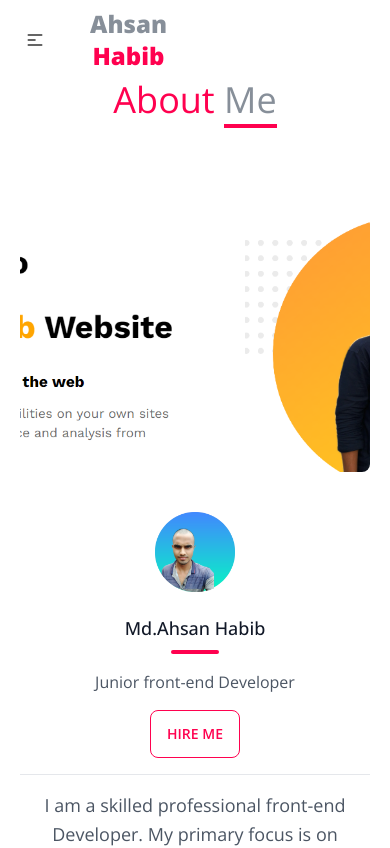
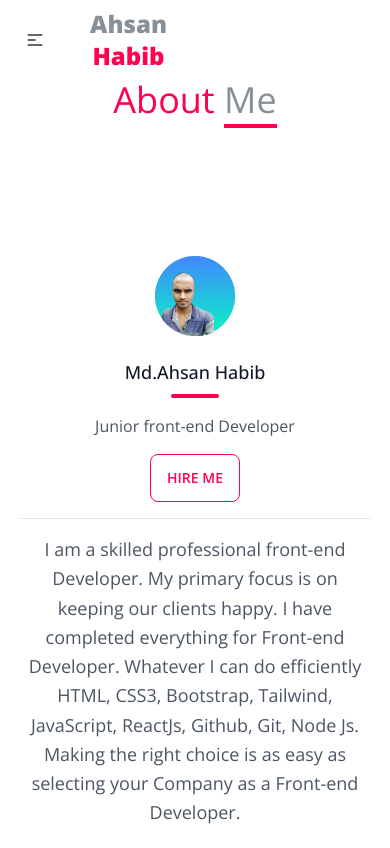
Before and after one commit to Ahsan855/Portfolio-Me, a React (Create React App) app: page /about in a window 390 px wide. Shown: the top 848 px of the page. Built offline with nearby package versions, Linux system fonts and the light colour scheme.

Commit message:
about section responsive done

```diff
--- a/src/Pages/About/About.js
+++ b/src/Pages/About/About.js
@@ -11,7 +11,7 @@ const About = () => {
       <section class="text-gray-600 body-font">
         <div class="container px-5 py-24 mx-auto flex flex-col">
           <div class="lg:w-4/6 mx-auto">
-            <div class="rounded-lg h-64 overflow-hidden">
+            <div class="rounded-lg h-64 overflow-hidden  hidden md:block">
               <img
                 alt="content"
                 class="object-cover object-center h-full w-full"
```
